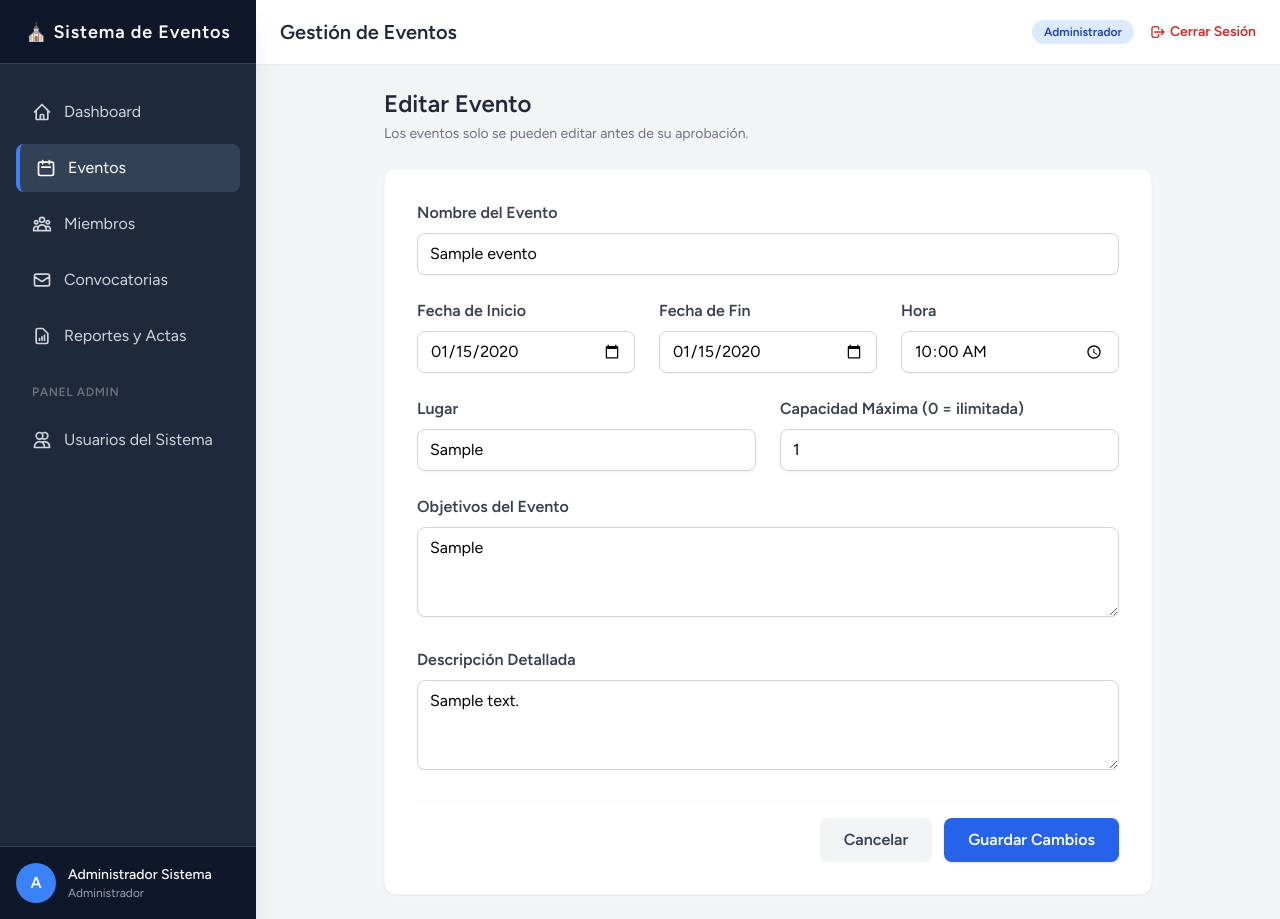
After one commit to CeleniaMillares/iglesia-eventos, a Laravel app: page /eventos/1/editar in a window 1280 px wide. The commit adds this page. Run offline with Laravel 12, Linux system fonts and the light colour scheme; a user stored in the database is signed in; data comes from the database, SQL or seed files in the repository; tables that the repository leaves empty hold one stand-in row (values such as "Sample post"); style sheets or scripts are compiled from the project's sources.

Commit message:
Allow editing pending events by committee and secretariat
Co-authored-by: Copilot <223556219+Copilot@users.noreply.github.com>

```diff
--- a/app/Http/Controllers/EventoController.php
+++ b/app/Http/Controllers/EventoController.php
@@ -3,9 +3,12 @@
 namespace App\Http\Controllers;
 
 use App\Models\Evento;
+use Illuminate\Http\RedirectResponse;
 use Illuminate\Http\Request;
 use Illuminate\Support\Facades\Auth;
 use Illuminate\Support\Facades\DB;
+use Illuminate\Support\Facades\Gate;
+use Illuminate\View\View;
 
 class EventoController extends Controller
 {
@@ -27,6 +30,33 @@ class EventoController extends Controller
     public function create()
     {
         return view('eventos.create');
+    }
+
+    public function edit(Evento $evento): View
+    {
+        Gate::authorize('update', $evento);
+
+        return view('eventos.edit', compact('evento'));
+    }
+
+    public function update(Request $request, Evento $evento): RedirectResponse
+    {
+        Gate::authorize('update', $evento);
+
+        $validatedData = $request->validate([
+            'nombre' => ['required', 'string', 'max:100'],
+            'descripcion' => ['nullable', 'string', 'max:1000'],
+            'fecha_inicio' => ['required', 'date', 'after_or_equal:today'],
+            'fecha_fin' => ['nullable', 'date', 'after_or_equal:fecha_inicio'],
+            'hora' => ['nullable', 'date_format:H:i'],
+            'lugar' => ['required', 'string', 'max:100'],
+            'objetivos' => ['required', 'string', 'max:1000'],
+            'capacidad_maxima' => ['nullable', 'integer', 'min:0'],
+        ]);
+
+        $evento->update($validatedData);
+
+        return redirect()->route('eventos.index')->with('success', 'Evento actualizado exitosamente.');
     }
 
     public function store(Request $request)
--- a/app/Policies/EventoPolicy.php
+++ b/app/Policies/EventoPolicy.php
@@ -7,6 +7,12 @@ use App\Models\User;
 
 class EventoPolicy
 {
+    public function update(User $user, Evento $evento): bool
+    {
+        return $evento->estado === 'pendiente'
+            && $user->tieneAlgunRol(['Comité de Eventos', 'Secretaría']);
+    }
+
     public function confirmar(User $user, Evento $evento): bool
     {
         return $user->estado === 'activo'
--- /dev/null
+++ b/resources/views/eventos/edit.blade.php
@@ -0,0 +1,71 @@
+<x-app-layout>
+    <div class="max-w-3xl mx-auto">
+        <div class="mb-6">
+            <h3 class="text-2xl font-bold text-gray-800">Editar Evento</h3>
+            <p class="text-gray-500 text-sm mt-1">Los eventos solo se pueden editar antes de su aprobación.</p>
+        </div>
+
+        <div class="bg-white rounded-xl shadow-sm p-8 border border-gray-100">
+            <form action="{{ route('eventos.update', $evento) }}" method="POST">
+                @csrf
+                @method('PUT')
+
+                @if ($errors->any())
+                    <div class="bg-red-100 text-red-700 p-4 rounded mb-6">
+                        <ul>
+                            @foreach ($errors->all() as $error)
+                                <li>{{ $error }}</li>
+                            @endforeach
+                        </ul>
+                    </div>
+                @endif
+
+                <div class="mb-6">
+                    <label for="nombre" class="block text-gray-700 font-bold mb-2">Nombre del Evento</label>
+                    <input id="nombre" type="text" name="nombre" value="{{ old('nombre', $evento->nombre) }}" maxlength="100" required class="w-full border-gray-300 rounded-lg shadow-sm">
+                </div>
+
+                <div class="grid grid-cols-1 md:grid-cols-3 gap-6 mb-6">
+                    <div>
+                        <label for="fecha_inicio" class="block text-gray-700 font-bold mb-2">Fecha de Inicio</label>
+                        <input id="fecha_inicio" type="date" name="fecha_inicio" value="{{ old('fecha_inicio', $evento->fecha_inicio->format('Y-m-d')) }}" required class="w-full border-gray-300 rounded-lg shadow-sm">
+                    </div>
+                    <div>
+                        <label for="fecha_fin" class="block text-gray-700 font-bold mb-2">Fecha de Fin</label>
+                        <input id="fecha_fin" type="date" name="fecha_fin" value="{{ old('fecha_fin', $evento->fecha_fin?->format('Y-m-d')) }}" class="w-full border-gray-300 rounded-lg shadow-sm">
+                    </div>
+                    <div>
+                        <label for="hora" class="block text-gray-700 font-bold mb-2">Hora</label>
+                        <input id="hora" type="time" name="hora" value="{{ old('hora', $evento->hora?->format('H:i')) }}" class="w-full border-gray-300 rounded-lg shadow-sm">
+                    </div>
+                </div>
+
+                <div class="grid grid-cols-1 md:grid-cols-2 gap-6 mb-6">
+                    <div>
+                        <label for="lugar" class="block text-gray-700 font-bold mb-2">Lugar</label>
+                        <input id="lugar" type="text" name="lugar" value="{{ old('lugar', $evento->lugar) }}" maxlength="100" required class="w-full border-gray-300 rounded-lg shadow-sm">
+                    </div>
+                    <div>
+                        <label for="capacidad_maxima" class="block text-gray-700 font-bold mb-2">Capacidad Máxima (0 = ilimitada)</label>
+                        <input id="capacidad_maxima" type="number" name="capacidad_maxima" value="{{ old('capacidad_maxima', $evento->capacidad_maxima) }}" min="0" class="w-full border-gray-300 rounded-lg shadow-sm">
+                    </div>
+                </div>
+
+                <div class="mb-6">
+                    <label for="objetivos" class="block text-gray-700 font-bold mb-2">Objetivos del Evento</label>
+                    <textarea id="objetivos" name="objetivos" rows="3" maxlength="1000" required class="w-full border-gray-300 rounded-lg shadow-sm">{{ old('objetivos', $evento->objetivos) }}</textarea>
+                </div>
+
+                <div class="mb-6">
+                    <label for="descripcion" class="block text-gray-700 font-bold mb-2">Descripción Detallada</label>
+                    <textarea id="descripcion" name="descripcion" rows="3" maxlength="1000" class="w-full border-gray-300 rounded-lg shadow-sm">{{ old('descripcion', $evento->descripcion) }}</textarea>
+                </div>
+
+                <div class="flex justify-end space-x-3 pt-4 border-t border-gray-100">
+                    <a href="{{ route('eventos.index') }}" class="px-6 py-2.5 bg-gray-100 hover:bg-gray-200 text-gray-700 font-bold rounded-lg transition">Cancelar</a>
+                    <button type="submit" class="px-6 py-2.5 bg-blue-600 hover:bg-blue-700 text-white font-bold rounded-lg shadow transition">Guardar Cambios</button>
+                </div>
+            </form>
+        </div>
+    </div>
+</x-app-layout>
--- a/resources/views/eventos/index.blade.php
+++ b/resources/views/eventos/index.blade.php
@@ -58,6 +58,11 @@
 
                     <!-- Botones de Acción según Rol y Estado -->
                     <div class="flex space-x-2 mt-4 pt-4 border-t border-gray-100">
+                        @if($evento->estado === 'pendiente' && auth()->user()->tieneAlgunRol(['Comité de Eventos', 'Secretaría']))
+                            <a href="{{ route('eventos.edit', $evento) }}" class="block text-center w-full bg-amber-50 hover:bg-amber-100 text-amber-800 py-1.5 rounded text-sm font-semibold transition">
+                                Editar Evento
+                            </a>
+                        @endif
                         @if($evento->estado == 'pendiente' && auth()->user()->tieneAlgunRol(['Pastor Principal']))
                             <form action="{{ route('eventos.aprobar', $evento) }}" method="POST" class="flex-1">
                                 @csrf
--- a/routes/web.php
+++ b/routes/web.php
@@ -30,6 +30,11 @@ Route::middleware('auth')->group(function () {
         Route::post('/eventos/{evento}/planificar', [EventoController::class, 'planificar'])->name('eventos.planificar');
     });
 
+    Route::middleware(['role:Comité de Eventos,Secretaría'])->group(function () {
+        Route::get('/eventos/{evento}/editar', [EventoController::class, 'edit'])->name('eventos.edit');
+        Route::put('/eventos/{evento}', [EventoController::class, 'update'])->name('eventos.update');
+    });
+
     Route::middleware(['role:Pastor Principal'])->group(function () {
         Route::post('/eventos/{evento}/aprobar', [EventoController::class, 'aprobar'])->name('eventos.aprobar');
         Route::post('/eventos/{evento}/rechazar', [EventoController::class, 'rechazar'])->name('eventos.rechazar');
```
Also changed, not shown: tests/Feature/EventoEdicionTest.php (added, +131 -0 lines).
